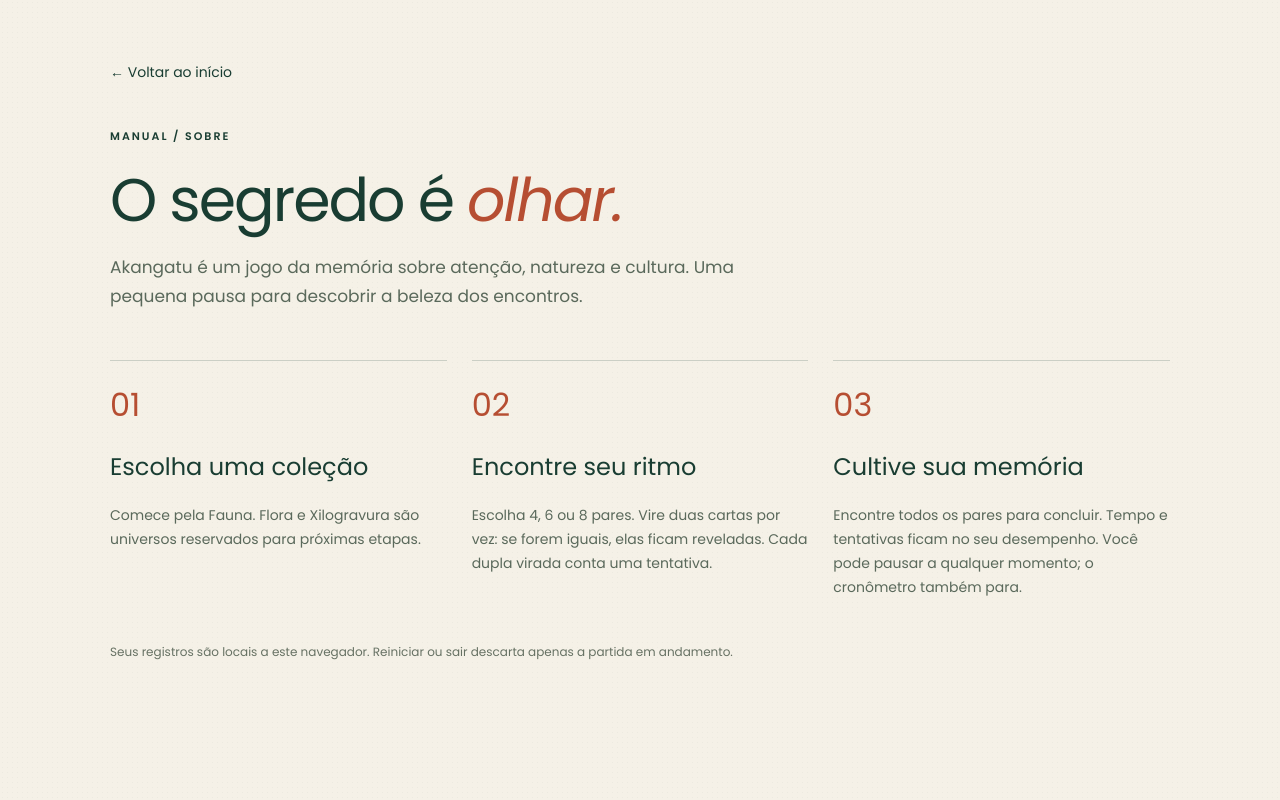
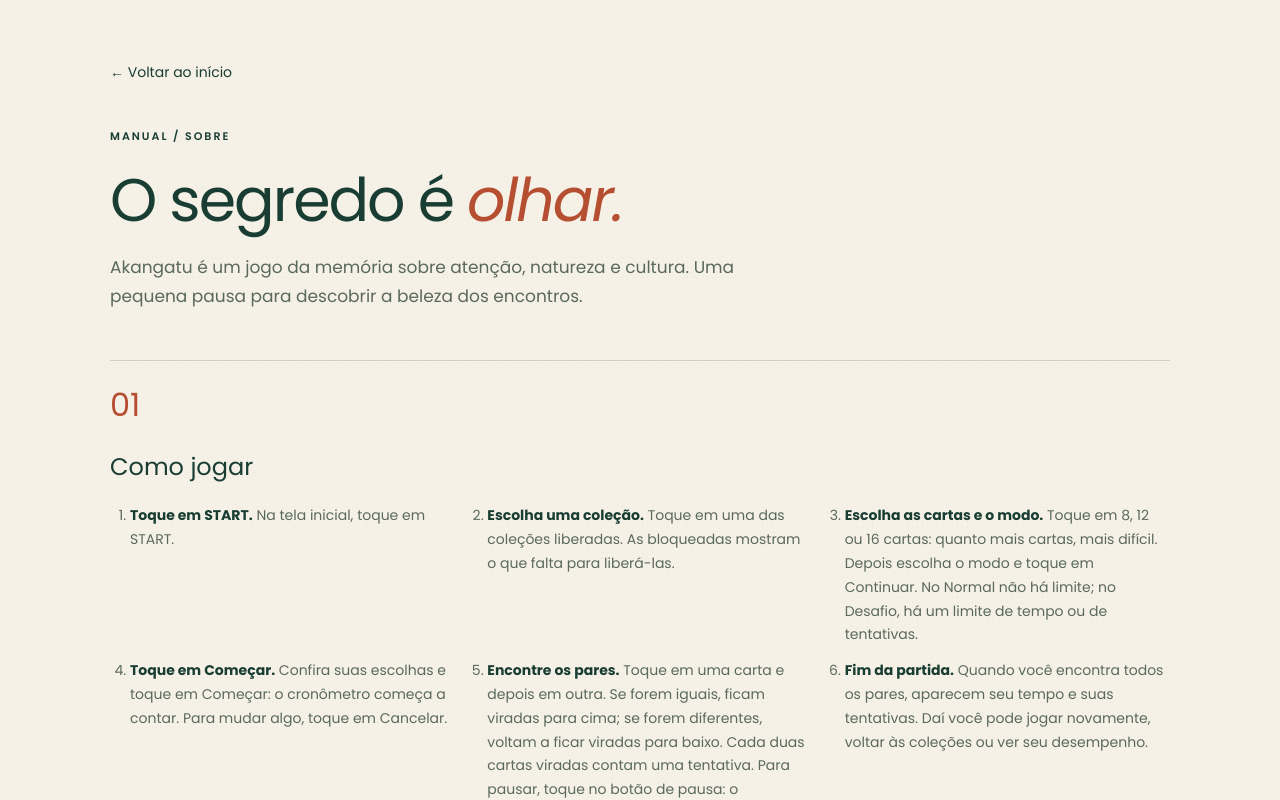
Before and after one commit to AmandaFelix-dev/Akangatu, a React (Vite) app: page / in a window 1280 px wide. Both pictures are taken after a click on the button 1240 px from the left and 42 px from the top of the page. Shown: the top 800 px of the page. Built offline with nearby package versions, Linux system fonts and the light colour scheme.

Commit message:
feat: manual com passo a passo, modos e desbloqueio de coleções

```diff
--- a/src/data/texts.ts
+++ b/src/data/texts.ts
@@ -1,6 +1,8 @@
 import { DIFFICULTIES } from './difficulties'
+import { DIFFICULTY_LIMITS } from './difficultyLimits'
 import type { UnlockRule } from './unlockRules'
 import type { ChallengeType, DifficultyId, GameMode } from '../types/game'
+import type { Theme } from '../types/theme'
 
 export const MODE_LABELS: Record<GameMode, string> = {
   traditional: 'Normal',
@@ -111,3 +113,94 @@ export function unlockedThemesMessage(names: string[]) {
   if (names.length === 1) return `Novo tema desbloqueado: ${names[0]}!`
   return `Novos temas desbloqueados: ${names.slice(0, -1).join(', ')} e ${names[names.length - 1]}!`
 }
+
+export const MANUAL_TEXTS = {
+  play: {
+    title: 'Como jogar',
+  },
+  modes: {
+    title: 'Modo Normal e Modo Desafio',
+    normal: 'No modo Normal, você joga no seu ritmo: não há limite, e o tempo e as tentativas ficam no seu desempenho.',
+    challenge: 'No modo Desafio, você escolhe um limite, que depende do número de cartas:',
+    countdown: 'O cronômetro conta para trás.',
+    outro: 'Encontre todos os pares antes de o limite acabar para vencer. Se ele acabar, você perde o desafio.',
+  },
+  themes: {
+    title: 'Coleções da natureza e de culturas diferentes',
+    intro: 'Cada coleção traz cartas inspiradas na natureza ou em culturas diferentes.',
+  },
+  unlock: {
+    title: 'Desbloqueie novas coleções',
+    intro: 'Para liberar uma coleção bloqueada, vença desafios em sequência:',
+    outro: 'Uma derrota nessa combinação zera a sequência; partidas no Normal ou em outra combinação não atrapalham. O progresso de cada coleção aparece na tela de coleções.',
+  },
+} as const
+
+const DIFFICULTY_IDS = Object.keys(DIFFICULTIES) as DifficultyId[]
+
+function joinList(items: string[], conjunction: 'e' | 'ou') {
+  if (items.length <= 1) return items.join('')
+  return `${items.slice(0, -1).join(', ')} ${conjunction} ${items[items.length - 1]}`
+}
+
+function challengeLabel(type: ChallengeType) {
+  return SETUP_MODES.find(mode => mode.id === type)!.label
+}
+
+export function manualSteps() {
+  const cards = joinList(DIFFICULTY_IDS.map(id => String(DIFFICULTIES[id].totalCards)), 'ou')
+  return [
+    {
+      title: 'Toque em START.',
+      text: 'Na tela inicial, toque em START.',
+    },
+    {
+      title: 'Escolha uma coleção.',
+      text: 'Toque em uma das coleções liberadas. As bloqueadas mostram o que falta para liberá-las.',
+    },
+    {
+      title: 'Escolha as cartas e o modo.',
+      text: `Toque em ${cards} cartas: quanto mais cartas, mais difícil. Depois escolha o modo e toque em ${SETUP_BUTTONS.continue}. No Normal não há limite; no Desafio, há um limite de tempo ou de tentativas.`,
+    },
+    {
+      title: 'Toque em Começar.',
+      text: `Confira suas escolhas e toque em Começar: o cronômetro começa a contar. Para mudar algo, toque em ${SETUP_BUTTONS.cancel}.`,
+    },
+    {
+      title: 'Encontre os pares.',
+      text: 'Toque em uma carta e depois em outra. Se forem iguais, ficam viradas para cima; se forem diferentes, voltam a ficar viradas para baixo. Cada duas cartas viradas contam uma tentativa. Para pausar, toque no botão de pausa: o cronômetro para e as cartas que ainda não formaram par ficam escondidas. Na pausa, você pode continuar, reiniciar ou sair; no Desafio, não há reiniciar.',
+    },
+    {
+      title: 'Fim da partida.',
+      text: 'Quando você encontra todos os pares, aparecem seu tempo e suas tentativas. Daí você pode jogar novamente, voltar às coleções ou ver seu desempenho.',
+    },
+  ]
+}
+
+export function manualChallengeItems() {
+  const times = DIFFICULTY_IDS.map(id => `${DIFFICULTY_LIMITS[id].timeLimitInSeconds} s`)
+  const attempts = DIFFICULTY_IDS.map(id => `${DIFFICULTY_LIMITS[id].challengeAttemptsLimit}`)
+  return [
+    `${challengeLabel('time')}: ${joinList(times, 'ou')}. ${MANUAL_TEXTS.modes.countdown}`,
+    `${challengeLabel('attempts')}: ${joinList(attempts, 'ou')}.`,
+  ]
+}
+
+export function manualThemesText(themes: Pick<Theme, 'id' | 'name' | 'isUnlocked'>[], rules: Record<string, UnlockRule>) {
+  const free = themes.filter(theme => theme.isUnlocked).map(theme => theme.name)
+  const locked = themes.filter(theme => rules[theme.id]).map(theme => theme.name)
+  const freeVerb = free.length === 1 ? 'está liberada' : 'estão liberadas'
+  const lockedVerb = locked.length === 1 ? 'começa bloqueada' : 'começam bloqueadas'
+  const parts: string[] = []
+  if (free.length > 0) parts.push(`${joinList(free, 'e')} ${freeVerb} desde o início`)
+  if (locked.length > 0) parts.push(`${joinList(locked, 'e')} ${lockedVerb}`)
+  return parts.length > 0 ? `${MANUAL_TEXTS.themes.intro} ${parts.join('; ')}.` : MANUAL_TEXTS.themes.intro
+}
+
+export function manualUnlockItem(themeName: string, rule: UnlockRule) {
+  const { consecutiveWins, difficulty, challengeType } = rule
+  const wins = consecutiveWins === 1 ? '1 vitória' : `${consecutiveWins} vitórias seguidas`
+  const challenge = challengeLabel(challengeType)
+  const challengeName = challenge.charAt(0).toLowerCase() + challenge.slice(1)
+  return `${themeName}: ${wins} com ${difficultyLabel(difficulty)}, no Desafio de ${challengeName}.`
+}
--- a/src/features/about/AboutPage.module.css
+++ b/src/features/about/AboutPage.module.css
@@ -36,8 +36,36 @@
   font-size: 14px;
   color: var(--color-text-muted);
 }
+.steps ul,
+.steps ol {
+  font-size: 14px;
+  line-height: 1.7;
+  color: var(--color-text-muted);
+  margin: 0 0 1em;
+  padding-left: 20px;
+}
+.steps li + li {
+  margin-top: 6px;
+}
+.steps ol li + li {
+  margin-top: 12px;
+}
+.steps strong {
+  color: var(--color-text);
+}
 @media (min-width: 701px) {
   .steps {
     grid-template-columns: repeat(3, 1fr);
   }
+  .walkthrough {
+    grid-column: 1 / -1;
+  }
+  .walkthrough ol {
+    display: grid;
+    grid-template-columns: repeat(3, 1fr);
+    gap: 12px 32px;
+  }
+  .steps .walkthrough ol li {
+    margin-top: 0;
+  }
 }
--- a/src/features/about/AboutPage.tsx
+++ b/src/features/about/AboutPage.tsx
@@ -1,5 +1,45 @@
 import { Button } from '../../components/Button/Button';
+import { THEMES } from '../../data/themes';
+import { UNLOCK_RULES } from '../../data/unlockRules';
+import { MANUAL_TEXTS, manualChallengeItems, manualSteps, manualThemesText, manualUnlockItem } from '../../data/texts';
 import styles from './AboutPage.module.css';
 export function AboutPage({ onBack }: {
     onBack: () => void;
-}) { return <main className={styles.page}><Button variant="text" className={styles.back} onClick={onBack}>← Voltar ao início</Button><p className={styles.eyebrow}>MANUAL / SOBRE</p><h1 tabIndex={-1}>O segredo é <em>olhar.</em></h1><p className={styles.lead}>Akangatu é um jogo da memória sobre atenção, natureza e cultura. Uma pequena pausa para descobrir a beleza dos encontros.</p><div className={styles.steps}><article><span>01</span><h2>Escolha uma coleção</h2><p>Comece pela Fauna. Flora e Xilogravura são universos reservados para próximas etapas.</p></article><article><span>02</span><h2>Encontre seu ritmo</h2><p>Escolha 4, 6 ou 8 pares. Vire duas cartas por vez: se forem iguais, elas ficam reveladas. Cada dupla virada conta uma tentativa.</p></article><article><span>03</span><h2>Cultive sua memória</h2><p>Encontre todos os pares para concluir. Tempo e tentativas ficam no seu desempenho. Você pode pausar a qualquer momento; o cronômetro também para.</p></article></div><p className={styles.note}>Seus registros são locais a este navegador. Reiniciar ou sair descarta apenas a partida em andamento.</p></main>; }
+}) {
+    const { play, modes, themes, unlock } = MANUAL_TEXTS;
+    const lockedThemes = THEMES.filter(theme => UNLOCK_RULES[theme.id]);
+    return <main className={styles.page}>
+        <Button variant="text" className={styles.back} onClick={onBack}>← Voltar ao início</Button>
+        <p className={styles.eyebrow}>MANUAL / SOBRE</p>
+        <h1 tabIndex={-1}>O segredo é <em>olhar.</em></h1>
+        <p className={styles.lead}>Akangatu é um jogo da memória sobre atenção, natureza e cultura. Uma pequena pausa para descobrir a beleza dos encontros.</p>
+        <div className={styles.steps}>
+            <article className={styles.walkthrough}>
+                <span>01</span>
+                <h2>{play.title}</h2>
+                <ol>{manualSteps().map(step => <li key={step.title}><strong>{step.title}</strong> {step.text}</li>)}</ol>
+            </article>
+            <article>
+                <span>02</span>
+                <h2>{modes.title}</h2>
+                <p>{modes.normal}</p>
+                <p>{modes.challenge}</p>
+                <ul>{manualChallengeItems().map(item => <li key={item}>{item}</li>)}</ul>
+                <p>{modes.outro}</p>
+            </article>
+            <article>
+                <span>03</span>
+                <h2>{themes.title}</h2>
+                <p>{manualThemesText(THEMES, UNLOCK_RULES)}</p>
+            </article>
+            <article>
+                <span>04</span>
+                <h2>{unlock.title}</h2>
+                <p>{unlock.intro}</p>
+                <ul>{lockedThemes.map(theme => <li key={theme.id}>{manualUnlockItem(theme.name, UNLOCK_RULES[theme.id])}</li>)}</ul>
+                <p>{unlock.outro}</p>
+            </article>
+        </div>
+        <p className={styles.note}>Seus registros são locais a este navegador. Reiniciar ou sair descarta apenas a partida em andamento.</p>
+    </main>;
+}
```
